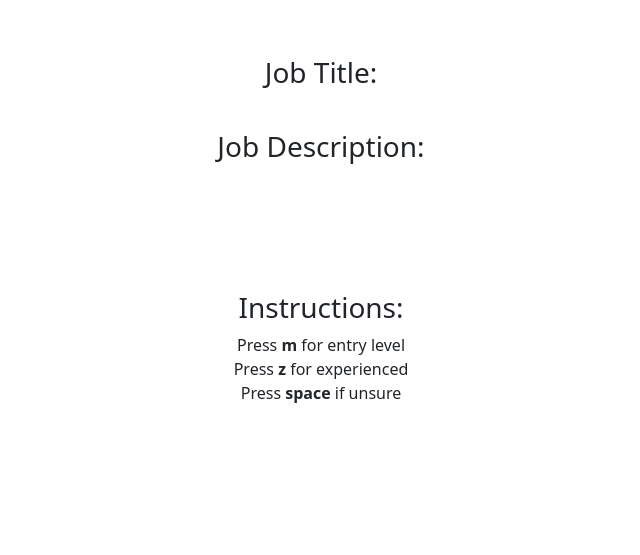
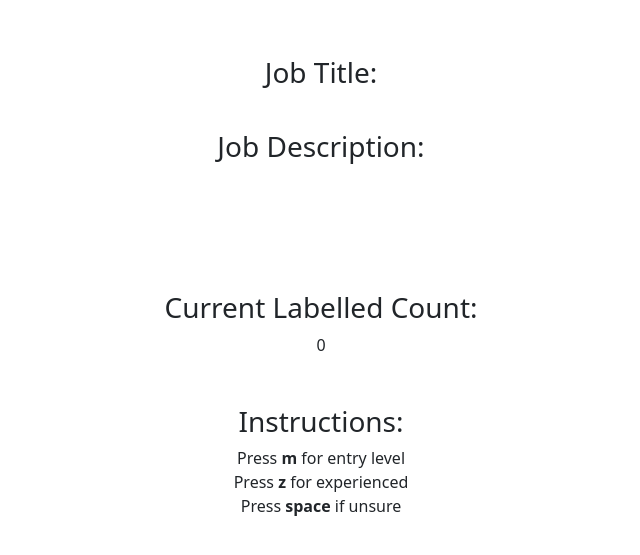
Before and after one commit to mmamezq/Entrify, a Flask app: page /label_entry/1 in a window 1280 px wide. Shown: the top 555 px of the page, without its empty margins (319-959 px from the left). Run offline with Flask 3, Linux system fonts and the light colour scheme.

Commit message:
Added labelled item counter

```diff
--- a/label_app/crud.py
+++ b/label_app/crud.py
@@ -36,6 +36,10 @@ def get_advanced_job_ids():
     return id_list
 
 
+def get_labelled_count():
+    return Job.query.filter(Job.label != -1).count()
+
+
 def update_uncertainty(obj, uncertain):
     obj.uncertain = uncertain
     db.session.commit()
--- a/label_app/server.py
+++ b/label_app/server.py
@@ -38,8 +38,9 @@ def render_labeller(level):
 @app.route('/label_entry/<job_id>')
 def render_label_job(job_id):
     job = crud.get_job(job_id)
+    count = crud.get_labelled_count()
 
-    return render_template('label_job.html', job=job)
+    return render_template('label_job.html', job=job, count=count)
 
 
 @app.route('/update')
--- a/label_app/templates/label_job.html
+++ b/label_app/templates/label_job.html
@@ -23,6 +23,12 @@
     </div>
     <div class="row align-items-center justify-content-center p-3">
         <div class="col-4">
+            <h3>Current Labelled Count:</h3>
+            <p>{{ count }}</p>
+        </div>
+    </div>
+    <div class="row align-items-center justify-content-center p-3">
+        <div class="col-4">
             <h3>Instructions:</h3>
             <p>Press <b>m</b> for entry level <br/>
                 Press <b>z</b> for experienced<br/>
```
